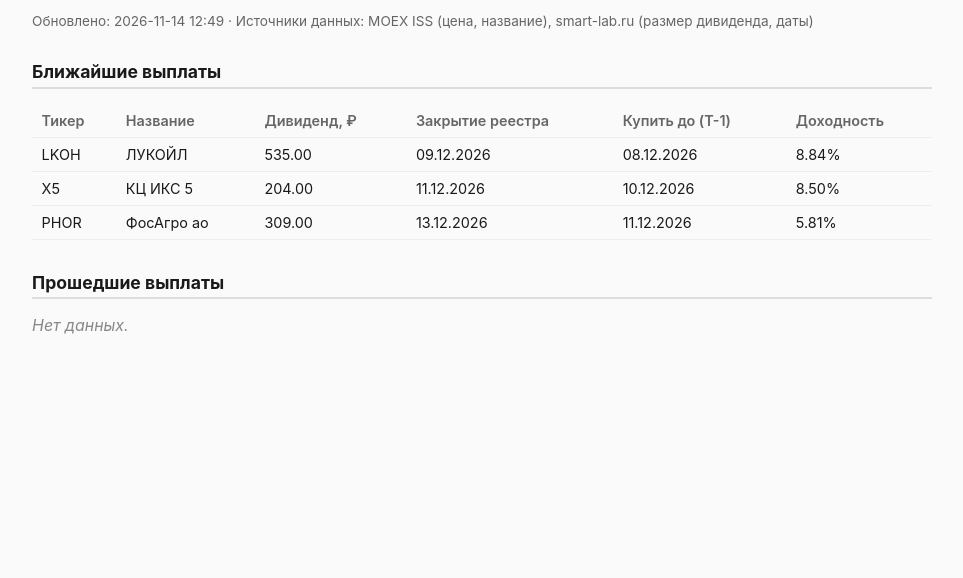
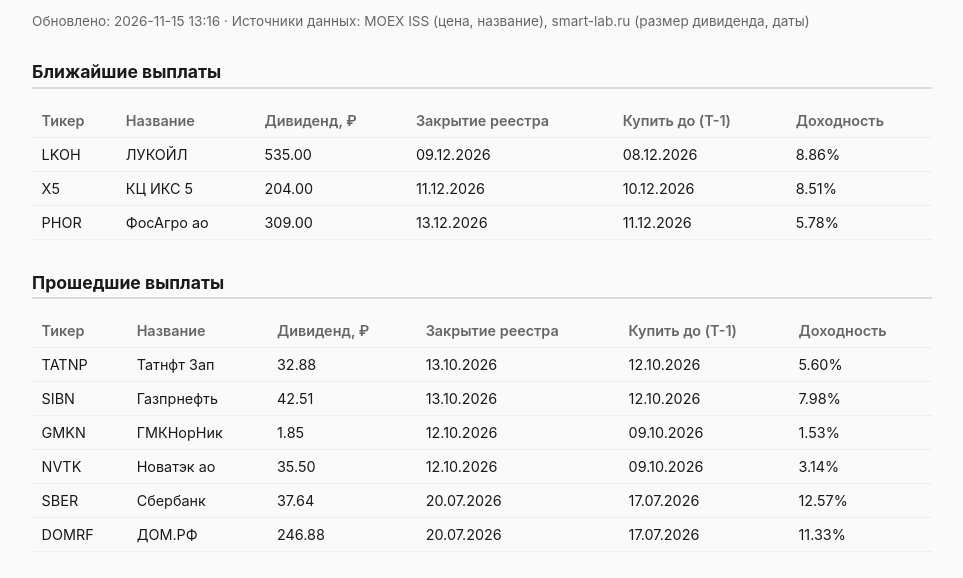
Before and after one commit to vavilova2510/dividend-calendar, a plain HTML site: page docs/index.html in a window 1280 px wide. Shown: the part 80-658 px from the top of the page, without its empty margins (158-1121 px from the left). Drawn offline with Linux system fonts and the light colour scheme.

Commit message:
Update dividend calendar data

```diff
--- a/docs/index.html
+++ b/docs/index.html
@@ -21,7 +21,7 @@ th { color: #666; font-weight: 600; }
 <body>
 <main>
   <h1>Календарь дивидендов российских акций</h1>
-  <p class="meta">Обновлено: 2026-11-14 12:49 · Источники данных: MOEX ISS (цена, название), smart-lab.ru (размер дивиденда, даты)</p>
+  <p class="meta">Обновлено: 2026-11-15 13:16 · Источники данных: MOEX ISS (цена, название), smart-lab.ru (размер дивиденда, даты)</p>
 
   <h2>Ближайшие выплаты</h2>
   <table>
@@ -42,7 +42,7 @@ th { color: #666; font-weight: 600; }
       <td>535.00</td>
       <td>09.12.2026</td>
       <td>08.12.2026</td>
-      <td title="Цена: 6051.00 ₽">8.84%</td>
+      <td title="Цена: 6038.00 ₽">8.86%</td>
     </tr>
 <tr>
       <td>X5</td>
@@ -50,7 +50,7 @@ th { color: #666; font-weight: 600; }
       <td>204.00</td>
       <td>11.12.2026</td>
       <td>10.12.2026</td>
-      <td title="Цена: 2399.00 ₽">8.50%</td>
+      <td title="Цена: 2396.50 ₽">8.51%</td>
     </tr>
 <tr>
       <td>PHOR</td>
@@ -58,13 +58,74 @@ th { color: #666; font-weight: 600; }
       <td>309.00</td>
       <td>13.12.2026</td>
       <td>11.12.2026</td>
-      <td title="Цена: 5317.00 ₽">5.81%</td>
+      <td title="Цена: 5350.00 ₽">5.78%</td>
     </tr>
   </tbody>
 </table>
 
   <h2>Прошедшие выплаты</h2>
-  <p class="empty">Нет данных.</p>
+  <table>
+  <thead>
+    <tr>
+      <th>Тикер</th>
+      <th>Название</th>
+      <th>Дивиденд, ₽</th>
+      <th>Закрытие реестра</th>
+      <th>Купить до (T-1)</th>
+      <th>Доходность</th>
+    </tr>
+  </thead>
+  <tbody>
+    <tr>
+      <td>TATNP</td>
+      <td>Татнфт 3ап</td>
+      <td>32.88</td>
+      <td>13.10.2026</td>
+      <td>12.10.2026</td>
+      <td title="Цена: 587.10 ₽">5.60%</td>
+    </tr>
+<tr>
+      <td>SIBN</td>
+      <td>Газпрнефть</td>
+      <td>42.51</td>
+      <td>13.10.2026</td>
+      <td>12.10.2026</td>
+      <td title="Цена: 532.80 ₽">7.98%</td>
+    </tr>
+<tr>
+      <td>GMKN</td>
+      <td>ГМКНорНик</td>
+      <td>1.85</td>
+      <td>12.10.2026</td>
+      <td>09.10.2026</td>
+      <td title="Цена: 120.98 ₽">1.53%</td>
+    </tr>
+<tr>
+      <td>NVTK</td>
+      <td>Новатэк ао</td>
+      <td>35.50</td>
+      <td>12.10.2026</td>
+      <td>09.10.2026</td>
+      <td title="Цена: 1129.90 ₽">3.14%</td>
+    </tr>
+<tr>
+      <td>SBER</td>
+      <td>Сбербанк</td>
+      <td>37.64</td>
+      <td>20.07.2026</td>
+      <td>17.07.2026</td>
+      <td title="Цена: 299.39 ₽">12.57%</td>
+    </tr>
+<tr>
+      <td>DOMRF</td>
+      <td>ДОМ.РФ</td>
+      <td>246.88</td>
+      <td>20.07.2026</td>
+      <td>17.07.2026</td>
+      <td title="Цена: 2178.90 ₽">11.33%</td>
+    </tr>
+  </tbody>
+</table>
 </main>
 </body>
 </html>
```
Also changed, not shown: docs/dividends.csv (+9 -3 lines).
